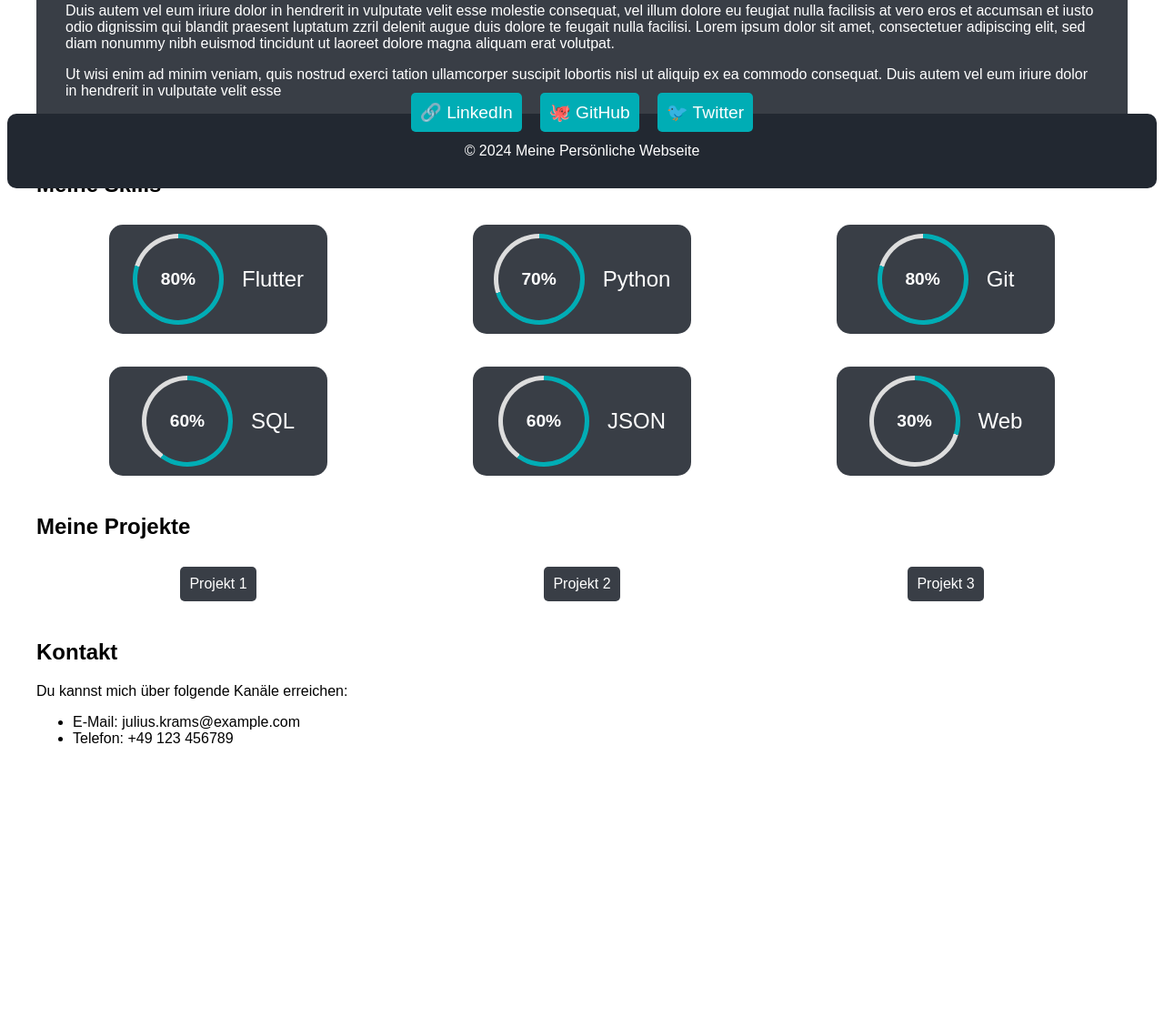
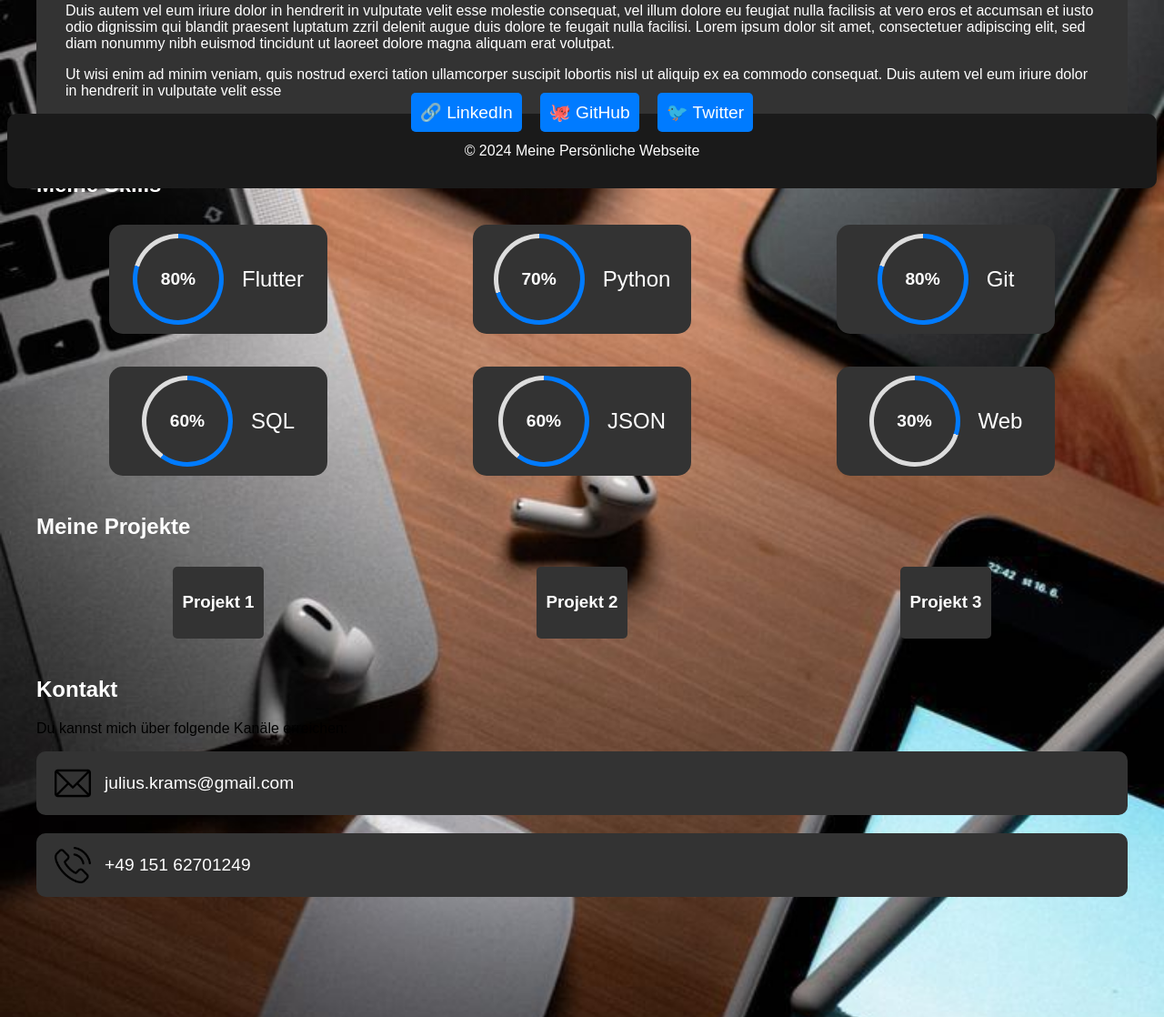
Before and after one commit to jukrams/personal-webside, a plain HTML site: page index.html in a window 1280 px wide. Shown: the part 585-1703 px from the top of the page at 91% size. Before the commit the page ends 1538 px from the top, so only its background shows below. Drawn offline with Linux system fonts and the light colour scheme.

Commit message:
ADD Frontend

```diff
--- a/css/styles.css
+++ b/css/styles.css
@@ -2,27 +2,26 @@ body {
     font-family: Arial, sans-serif;
     margin: 0;
     padding: 0;
-    background: url('img/background.jpg') no-repeat center center fixed; /* Hintergrundbild */
-    background-size: cover; /* Deckt den gesamten Bereich ab */
+    background: url('../img/background-mid.jpg') no-repeat center center fixed;
+    background-size: cover;
+    background-color: #F2F2F2;
 }
 
-
-
 h1 {
-    color: #393E46; /* Primärfarbe für Überschriften */
+    color: white;
 }
 
 header {
-    background-color: #00ADB5; /* Primärfarbe */
-    color: white;
+    background-color: #007BFF;
+    color: #FFFFFF;
     position: fixed;
-    width: calc(100% - 2em); /* 2em Abstand links und rechts */
+    width: calc(100% - 2em);
     padding: 1em 0;
     text-align: center;
     border-radius: 10px;
-    margin: 1em; /* 1em Abstand oben, rechts, unten, links */
-    top: 0; /* Damit der Kopfzeilenbereich oben bleibt */
-    z-index: 10; /* Sicherstellen, dass der Header immer oben bleibt */
+    margin: 1em;
+    top: 0;
+    z-index: 10;
 }
 
 .content {
@@ -35,8 +34,8 @@ header {
 }
 
 #about {
-    background-color: #393E46;
-    color: white;
+    background-color: #333333;
+    color: #FFFFFF;
     border-radius: 15px;
     padding: 2em;
     position: relative;
@@ -53,7 +52,7 @@ header {
     height: 200px;
     border-radius: 50%;
     object-fit: cover;
-    border: 5px solid #393E46;
+    border: 5px solid #333333;
 }
 
 section {
@@ -61,8 +60,8 @@ section {
 }
 
 footer {
-    background-color: #222831;
-    color: white;
+    background-color: #1a1a1a;
+    color: #FFFFFF;
     text-align: center;
     padding: 1em 0;
     position: fixed;
@@ -74,8 +73,8 @@ footer {
 }
 
 button.primary {
-    background-color: #00ADB5;
-    color: white;
+    background-color: #007BFF;
+    color: #FFFFFF;
     padding: 10px 20px;
     border: none;
     border-radius: 5px;
@@ -83,8 +82,8 @@ button.primary {
 }
 
 button.secondary {
-    background-color: #393E46;
-    color: white;
+    background-color: #333333;
+    color: #FFFFFF;
     padding: 10px 20px;
     border: none;
     border-radius: 5px;
@@ -92,8 +91,8 @@ button.secondary {
 }
 
 .alert {
-    background-color: #222831;
-    color: white;
+    background-color: #F2F2F2;
+    color: #333333;
     padding: 10px;
     border-radius: 5px;
     margin: 10px 0;
@@ -107,10 +106,9 @@ button.secondary {
     flex-wrap: wrap;
 }
 
-
 .skill-status li {
-    background-color: #393E46;
-    color: white;
+    background-color: #333333;
+    color: #FFFFFF;
     padding: 10px;
     border-radius: 15px;
     margin: 10px;
@@ -135,7 +133,7 @@ button.secondary {
     align-items: center;
     position: relative;
     background: conic-gradient(
-        #00ADB5 calc(var(--percentage) * 1%),
+        #007BFF calc(var(--percentage) * 1%),
         #ddd calc(var(--percentage) * 1%)
     );
 }
@@ -145,7 +143,7 @@ button.secondary {
     width: 90px;
     height: 90px;
     border-radius: 50%;
-    background-color: #393E46;
+    background-color: #333333;
     position: absolute;
 }
 
@@ -153,12 +151,13 @@ button.secondary {
     position: absolute;
     font-size: 1.2em;
     font-weight: bold;
-    color: white;
+    color: #FFFFFF;
 }
 
 .skill-name {
     font-size: 1.5em;
 }
+
 [data-percentage="10"] { --percentage: 10; }
 [data-percentage="20"] { --percentage: 20; }
 [data-percentage="30"] { --percentage: 30; }
@@ -176,17 +175,15 @@ button.secondary {
     display: flex;
     justify-content: space-around;
     flex-wrap: wrap;
-
 }
 
 .projekt li {
-    background-color: #393E46;
-    color: white;
+    background-color: #333333;
+    color: #FFFFFF;
     padding: 10px;
     border-radius: 5px;
     margin: 10px;
 }
-
 
 .social-links {
     list-style: none;
@@ -204,8 +201,8 @@ button.secondary {
 }
 
 .social-links li {
-    background-color: #00ADB5;
-    color: white;
+    background-color: #007BFF;
+    color: #FFFFFF;
     padding: 10px;
     border-radius: 5px;
     margin: 10px;
@@ -216,15 +213,52 @@ button.secondary {
 
 .social-links a {
     text-decoration: none;
-    color: white;
+    color: #FFFFFF;
     font-size: 1.2em;
     transition: color 0.3s ease;
 }
 
-social-links a:hover {
-    color: #222831;
+.social-links a:hover {
+    color: #F2F2F2;
 }
 
 a {
     text-decoration: none;
 }
+
+.contact-info {
+    display: flex;
+    flex-direction: column;
+    gap: 20px;
+}
+
+.contact-item {
+    display: flex;
+    align-items: center;
+    background-color: #333333;
+    color: #FFFFFF;
+    padding: 15px 20px;
+    border-radius: 10px;
+    transition: background-color 0.3s ease;
+}
+
+.contact-item:hover {
+    background-color: #555555;
+}
+
+.contact-icon {
+    width: 40px;
+    height: 40px;
+    margin-right: 15px;
+}
+
+.contact-text {
+    font-size: 1.2em;
+    color: #FFFFFF;
+    text-decoration: none;
+    transition: color 0.3s ease;
+}
+
+.contact-text:hover {
+    color: #007BFF;
+}
--- a/index.html
+++ b/index.html
@@ -5,6 +5,7 @@
         <meta name="viewport" content="width=device-width, initial-scale=1.0">
         <title>Meine Persönliche Webseite</title>
         <link rel="stylesheet" href="css/styles.css">
+        <link rel="" href="js/index.js">
     </head>
     <body>
         <header>
@@ -22,7 +23,7 @@
 
             <section>
 
-                <h2>Meine Skills</h2>
+                <h2 style="color:white;">Meine Skills</h2>
                 <div>
                     <ul class="skill-status">
                         <li class="skill-status"><div class="skill-container">
@@ -69,24 +70,31 @@
                 </div>
             </section>
             <section>
-                <h2>Meine Projekte</h2>
+                <h2 style="color:white;">Meine Projekte</h2>
                 <div>
                     <ul class="projekt">
-                        <li>Projekt 1</li>
-                        <li>Projekt 2</li>
-                        <li>Projekt 3</li>
+                        <li><h3>Projekt 1</h3></li>
+                        <li><h3>Projekt 2</h3> </li>
+                        <li><h3>Projekt 3</h3> </li>
                     </ul>
                 </div>
             </section>
 
             <section id="contact">
-                <h2>Kontakt</h2>
+                <h2 style="color:white;">Kontakt</h2>
                 <p>Du kannst mich über folgende Kanäle erreichen:</p>
-                <ul>
-                    <li>E-Mail: julius.krams@example.com</li>
-                    <li>Telefon: +49 123 456789</li>
-                </ul>
+                <div class="contact-info">
+                    <div class="contact-item">
+                        <img src="img/email-icon.png" alt="E-Mail Icon" class="contact-icon">
+                        <a href="mailto:julius.krams@gmail.com" class="contact-text">julius.krams@gmail.com</a>
+                    </div>
+                    <div class="contact-item">
+                        <img src="img/phone-icon.png" alt="Telefon Icon" class="contact-icon">
+                        <a href="tel:+4915162701249" class="contact-text">+49 151 62701249</a>
+                    </div>
+                </div>
             </section>
+
         </main>
 
         <ul class="social-links">
@@ -98,5 +106,6 @@
         <footer>
             <p>&copy; 2024 Meine Persönliche Webseite</p>
         </footer>
+        <script src="./js/index.js"></script>
     </body>
 </html>
--- /dev/null
+++ b/js/index.js
@@ -0,0 +1 @@
+console.log("Hallo")
```
Also changed, not shown: img/background-dark.jpg (added), img/background-mid.jpg (added), img/email-icon.png (added), img/phone-icon.png (added), 2 other files.
